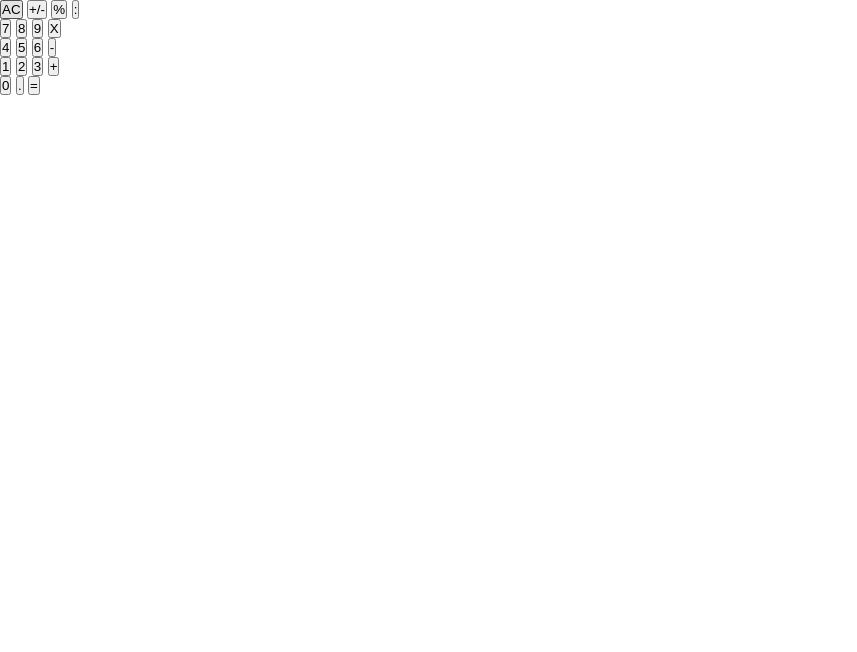
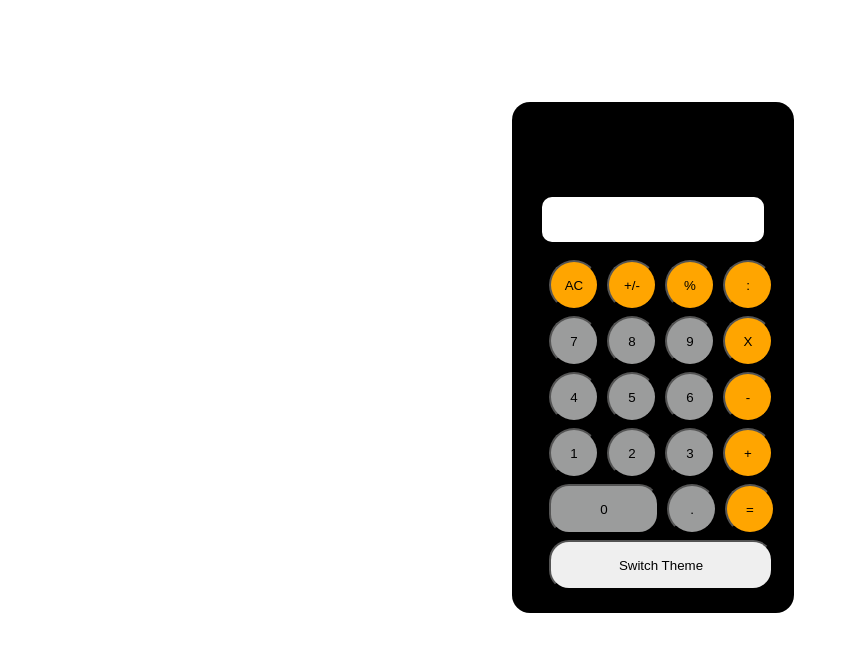
Before and after one commit to Toomann9/Calculator-Iphone-project, a plain HTML site: page index.html in a window 1280 px wide. Shown: the whole page, without its empty margins (0-857 px from the left). Drawn offline with Linux system fonts and the light colour scheme.

Commit message:
html and css, colors attached

```diff
--- a/index.html
+++ b/index.html
@@ -16,37 +16,72 @@
             <div class="column-div">
 
                 <div class="first-row">
-                    <button>AC</button>
-                    <button>+/-</button>
-                    <button>%</button>
-                    <button>:</button>
+                    <button class="round-button" id="yellow">AC</button>
+
+                    <button class="round-button" id="yellow"
+                    style="margin-left: 8px;">+/-</button>
+
+                    <button class="round-button" id="yellow"
+                    style="margin-left: 8px;" value="%">%</button>
+
+                    <button class="round-button" id="yellow"
+                    style="margin-left: 8px;">:</button>
                 </div>
 
                 <div class="second-row">
-                    <button>7</button>
-                    <button>8</button>
-                    <button>9</button>
-                    <button>X</button>
+                    <button class="round-button" id="normal"
+                    value="7">7</button>
+
+                    <button class="round-button" id="normal"
+                    style="margin-left: 8px;" value="8">8</button>
+
+                    <button class="round-button" id="normal"
+                    style="margin-left: 8px;" value="9">9</button>
+
+                    <button class="round-button" id="yellow"
+                    style="margin-left: 8px;" value="*">X</button>
                 </div>
 
                 <div class="third-row">
-                    <button>4</button>
-                    <button>5</button>
-                    <button>6</button>
-                    <button>-</button>
+                    <button class="round-button" id="normal"
+                    value="4">4</button>
+
+                    <button class="round-button" id="normal"
+                    style="margin-left: 8px;" value="5">5</button>
+
+                    <button class="round-button" id="normal"
+                    style="margin-left: 8px;" value="6">6</button>
+
+                    <button class="round-button" id="yellow"
+                    style="margin-left: 8px;" value="-">-</button>
                 </div>
 
                 <div class="fourth-row">
-                    <button>1</button>
-                    <button>2</button>
-                    <button>3</button>
-                    <button>+</button>
+                    <button class="round-button" id="normal"
+                    value="1">1</button>
+
+                    <button class="round-button" id="normal"
+                    style="margin-left: 8px;" value="2">2</button>
+
+                    <button class="round-button" id="normal"
+                    style="margin-left: 8px;" value="3">3</button>
+
+                    <button class="round-button" id="yellow"
+                    style="margin-left: 8px;" value="+">+</button>
                 </div>
 
                 <div class="fifth-row">
-                    <button>0</button>
-                    <button>.</button>
-                    <button>=</button>
+                    <button id="zero" value="0">0</button>
+
+                    <button class="round-button" id="normal"
+                    style="margin-left: 8px;" value=".">.</button>
+
+                    <button class="round-button" id="yellow"
+                    style="margin-left: 8px;" value="=">=</button>
+                </div>
+
+                <div class="six-row">
+                    <button id="switch">Switch Theme</button>
                 </div>
             </div>
 
--- a/stylesheet.css
+++ b/stylesheet.css
@@ -3,3 +3,97 @@
     padding: 0;
     font-family: sans-serif;
 }
+
+.container{
+    width: 22%;
+    margin-left: 40%;
+    background-color: black;
+    height: 70%;
+    margin-top: 8%;
+    border-radius: 18px;
+    padding-top: 80px;
+    margin-bottom: 30px;
+}
+
+.screen-section{
+    padding: 8%;
+    background-color: rgb(255, 255, 255);
+    margin: 15px 30px;
+    border-radius: 10px;
+}
+
+.keyboard-section{
+    margin-top: 10px;
+    margin-left: 24px;
+    padding-bottom: 20px;
+    padding-left: 10px;
+}
+
+.column-div{
+    display: flex;
+    flex-direction: column;
+}
+
+.first-row{
+    display: flex;
+    flex-direction: row;
+    padding: 3px;
+}
+
+.second-row{
+    display: flex;
+    flex-direction: row;
+    padding: 3px;
+}
+
+.third-row{
+    display: flex;
+    flex-direction: row;
+    padding: 3px;
+}
+
+.fourth-row{
+    display: flex;
+    flex-direction: row;
+    padding: 3px;
+}
+
+.fifth-row{
+    display: flex;
+    flex-direction: row;
+    padding: 3px;
+}
+
+.six-row{
+    display: flex;
+    flex-direction: row;
+    padding: 3px;
+}
+
+.round-button{
+    width: 50px;
+    height: 50px;
+    border-radius: 50%;
+}
+
+#zero{
+    width: 110px;
+    height: 50px;
+    border-radius: 20px;
+    background-color: rgb(155, 156, 156);
+}
+
+#switch{
+    width: 224px;
+    height: 50px;
+    border-radius: 20px;
+    /* margin-left: 15px; */
+}
+
+#yellow{
+    background-color: orange;
+}
+
+#normal{
+    background-color: rgb(155, 156, 156);
+}
```
